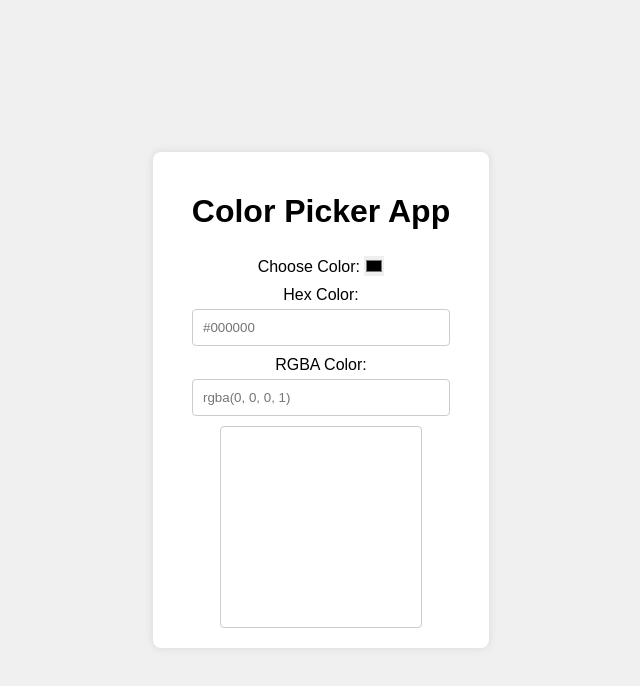
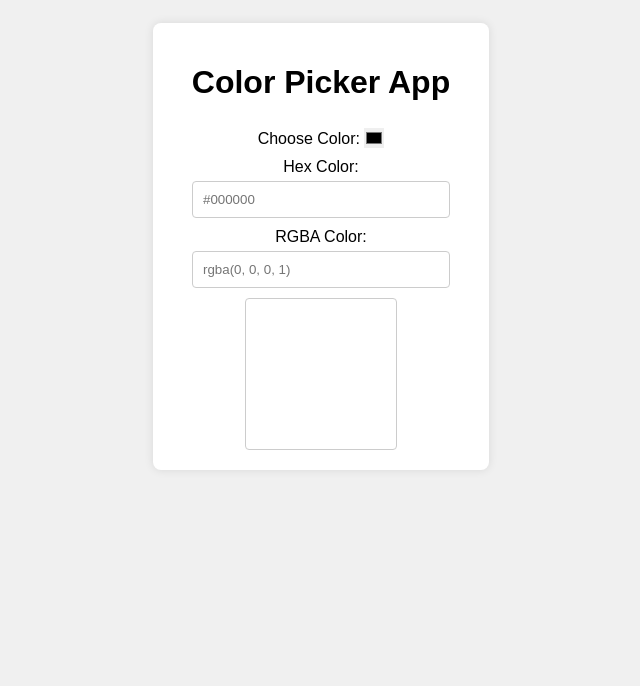
Before and after one commit to ahmadsaputra19/color-pickerApp, a plain HTML site: page index.html in a window 1280 px wide. Shown: the whole page, without its empty margins (319-959 px from the left). Drawn offline with Linux system fonts and the light colour scheme.

Commit message:
update style

```diff
--- a/styles.css
+++ b/styles.css
@@ -3,12 +3,11 @@ body {
     display: flex;
     justify-content: center;
     align-items: center;
-    height: 100vh;
     background-color: #f0f0f0;
-    margin: 0;
 }
 
 .container {
+    margin-top: 15px;
     text-align: center;
     background: #fff;
     padding: 20px;
@@ -38,8 +37,8 @@ input[type="color"] {
 
 .color-preview {
     margin-top: 20px;
-    width: 200px;
-    height: 200px;
+    width: 150px;
+    height: 150px;
     border: 1px solid #ccc;
     border-radius: 4px;
     margin: 0 auto;
```
